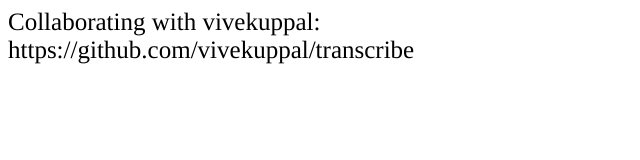
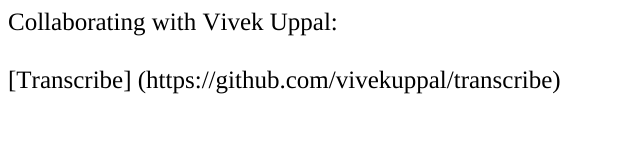
Before and after one commit to abhinavuppal1/abhinavuppal1.github.io, a plain HTML site: page index.html in a window 1280 px wide. Shown: the whole page, without its empty margins (0-640 px from the left). Drawn offline with Linux system fonts and the light colour scheme.

Commit message:
change to link

```diff
--- a/index.html
+++ b/index.html
@@ -8,11 +8,14 @@
   <meta name="CocoaVersion" content="2487.2">
   <style type="text/css">
     p.p1 {margin: 0.0px 0.0px 0.0px 0.0px; font: 25.0px Times; -webkit-text-stroke: #000000}
+    p.p2 {margin: 0.0px 0.0px 0.0px 0.0px; font: 25.0px Times; -webkit-text-stroke: #000000; min-height: 30.0px}
     span.s1 {font-kerning: none}
   </style>
 </head>
 <body>
-<p class="p1"><span class="s1">Collaborating with vivekuppal:</span></p>
-<p class="p1"><span class="s1">https://github.com/vivekuppal/transcribe</span></p>
+<p class="p1"><span class="s1">Collaborating with Vivek Uppal:</span></p>
+<p class="p2"><span class="s1"></span><br></p>
+<p class="p1"><span class="s1">[Transcribe] (https://github.com/vivekuppal/transcribe)</span></p>
+<p class="p2"><span class="s1"></span><br></p>
 </body>
 </html>
```
